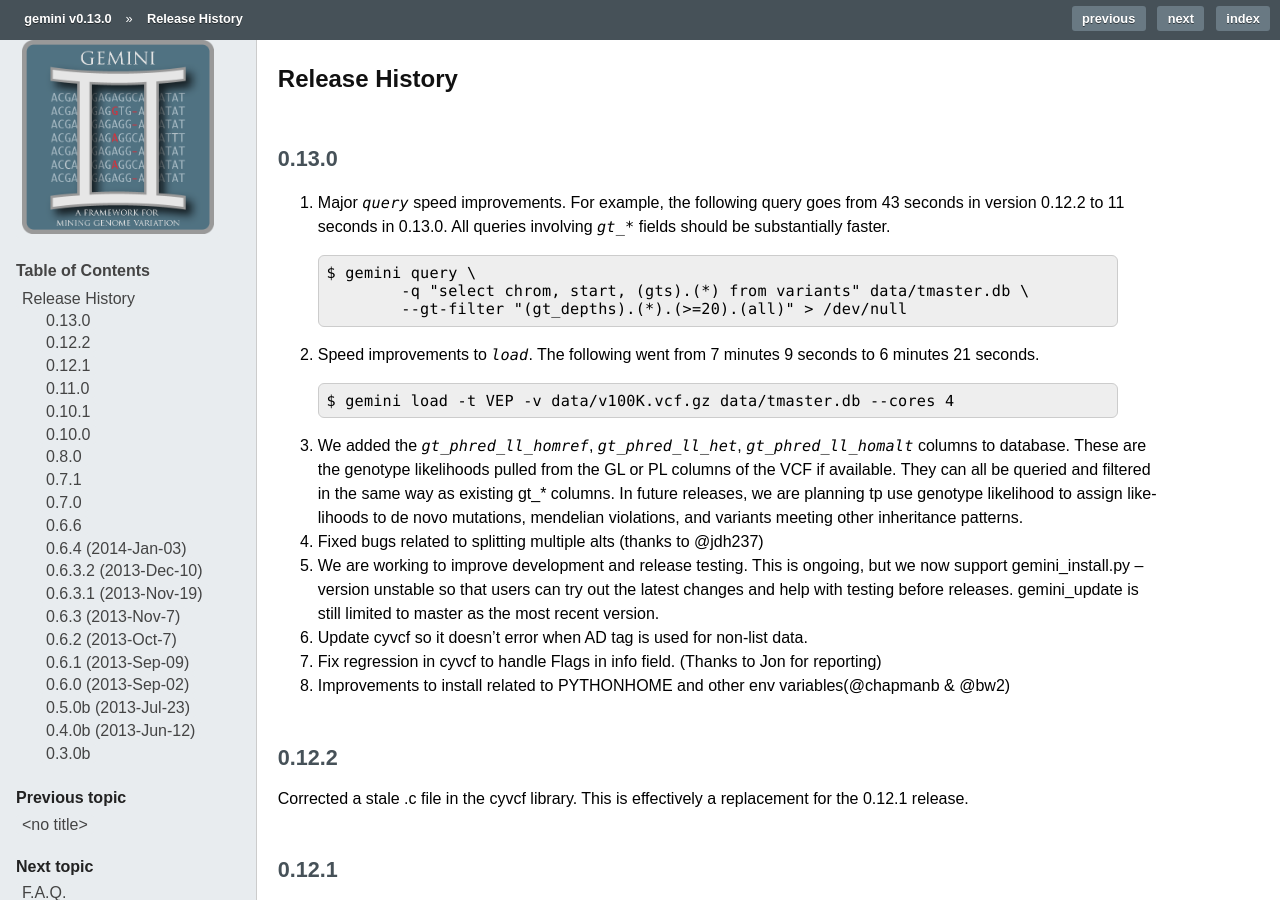
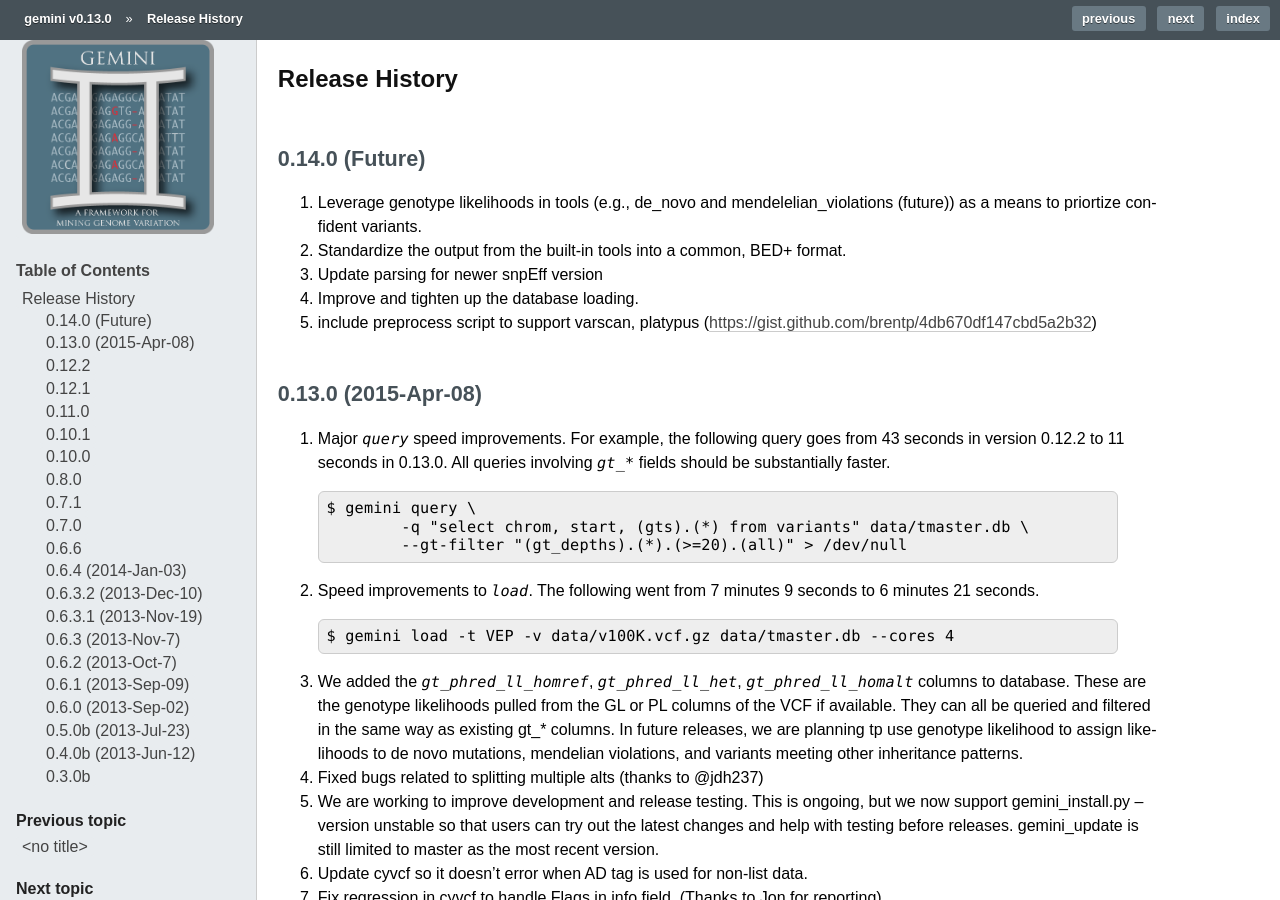
Before and after one commit to arq5x/gemini, a Sphinx documentation site: the page built from docs/content/history.rst, in a window 1280 px wide and 900 px high. Built offline with Sphinx 7.4.7, drawn with Linux system fonts in a browser that asks for light colours; formulas are drawn with MathJax 3; pages that are not in the unit, such as notebooks, are missing from menus; comment, search, counter and statistics services are not loaded; the version number is read from the project's files by our own code.

Commit message:
add future

```diff
--- a/docs/content/history.rst
+++ b/docs/content/history.rst
@@ -2,7 +2,15 @@
 Release History
 #############################
 
-0.13.0
+0.14.0 (Future)
+=======================================
+1. Leverage genotype likelihoods in tools (e.g., de_novo and mendelelian_violations (future)) as a means to priortize confident variants.
+2. Standardize the output from the built-in tools into a common, BED+ format.
+3. Update parsing for newer snpEff version
+4. Improve and tighten up the database loading.
+5. include preprocess script to support varscan, platypus (https://gist.github.com/brentp/4db670df147cbd5a2b32)
+
+0.13.0 (2015-Apr-08)
 =======================================
 1. Major `query` speed improvements. For example, the following query goes from 43 seconds in version 0.12.2 to 11 seconds in 0.13.0. All queries involving `gt_*` fields should be substantially faster.
   ::
```
